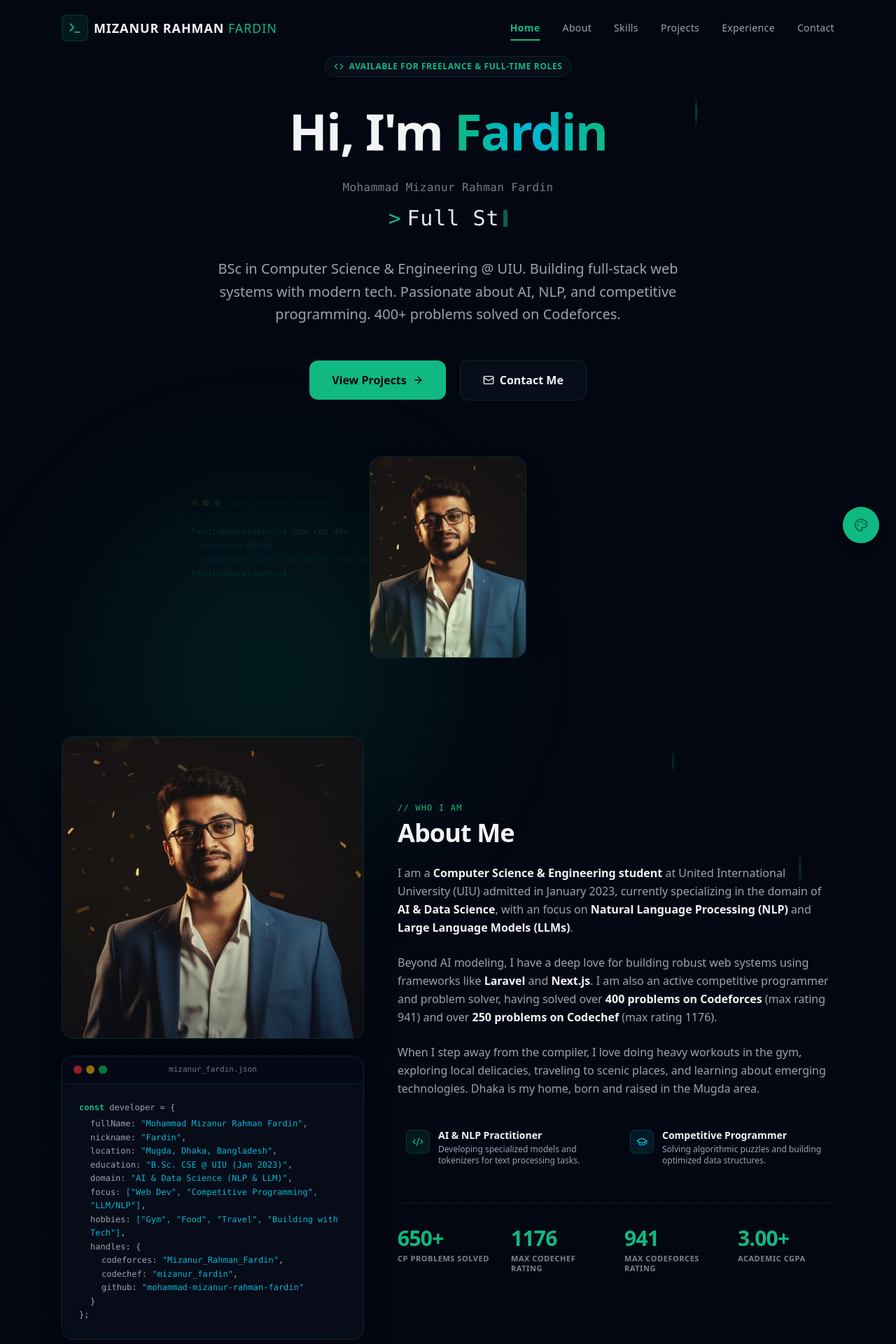
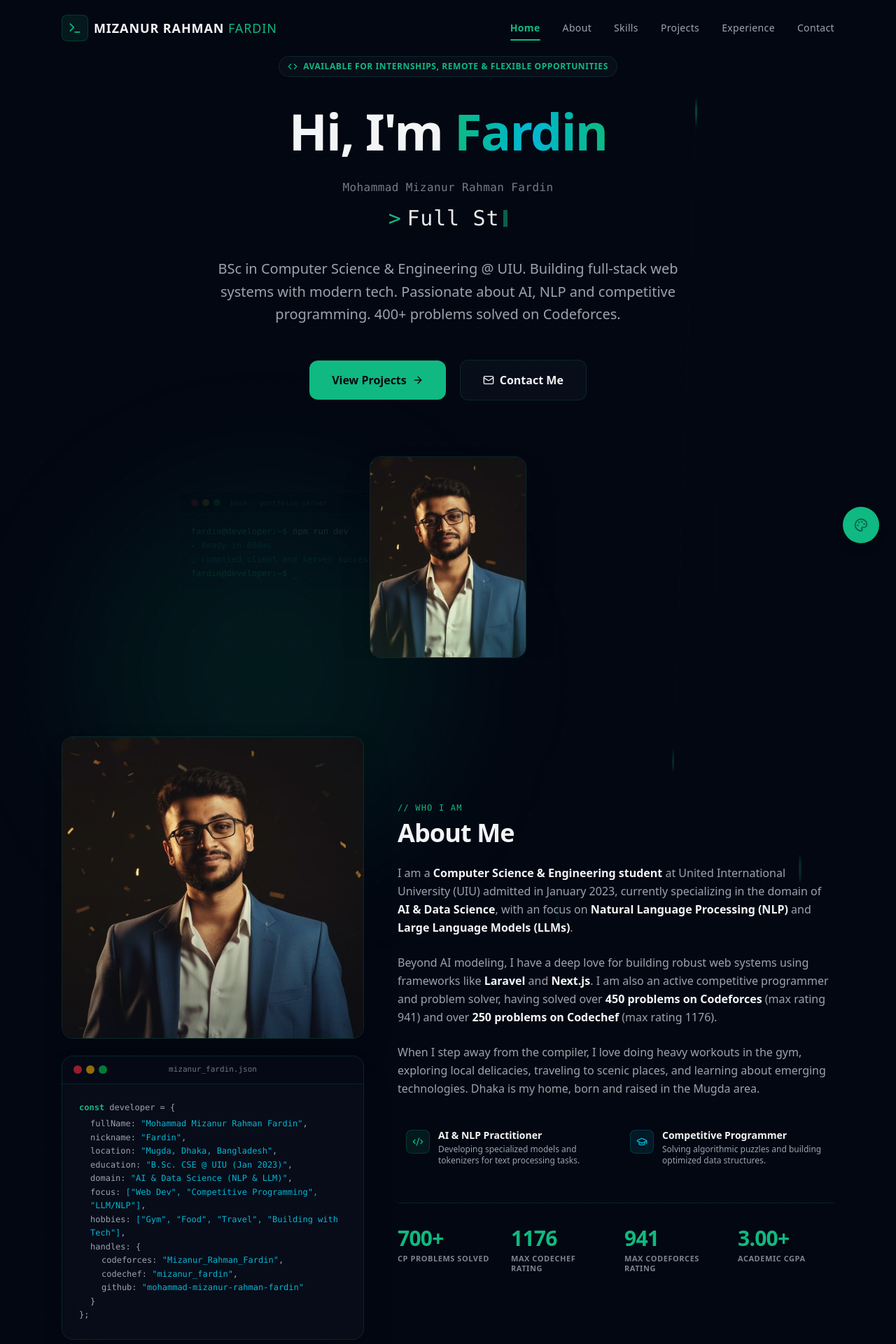
Before and after one commit to mohammad-mizanur-rahman-fardin/mizanur-rahman-fardin, a Next.js app: page / in a window 1280 px wide. Shown: the top 1920 px of the page at 70% size. Built offline with nearby package versions, Linux system fonts and the light colour scheme.

Commit message:
last commit

```diff
--- a/src/components/About.tsx
+++ b/src/components/About.tsx
@@ -7,7 +7,7 @@ import Image from "next/image";
 
 export default function About() {
   const stats = [
-    { value: "650+", label: "CP Problems Solved" },
+    { value: "700+", label: "CP Problems Solved" },
     { value: "1176", label: "Max Codechef Rating" },
     { value: "941", label: "Max Codeforces Rating" },
     { value: "3.00+", label: "Academic CGPA" },
@@ -116,7 +116,7 @@ export default function About() {
               I am a <strong className="text-foreground">Computer Science &amp; Engineering student</strong> at United International University (UIU) admitted in January 2023, currently specializing in the domain of <strong className="text-foreground">AI &amp; Data Science</strong>, with an focus on <strong className="text-foreground">Natural Language Processing (NLP)</strong> and <strong className="text-foreground">Large Language Models (LLMs)</strong>.
             </p>
             <p>
-              Beyond AI modeling, I have a deep love for building robust web systems using frameworks like <strong className="text-foreground">Laravel</strong> and <strong className="text-foreground">Next.js</strong>. I am also an active competitive programmer and problem solver, having solved over <strong className="text-foreground">400 problems on Codeforces</strong> (max rating 941) and over <strong className="text-foreground">250 problems on Codechef</strong> (max rating 1176).
+              Beyond AI modeling, I have a deep love for building robust web systems using frameworks like <strong className="text-foreground">Laravel</strong> and <strong className="text-foreground">Next.js</strong>. I am also an active competitive programmer and problem solver, having solved over <strong className="text-foreground">450 problems on Codeforces</strong> (max rating 941) and over <strong className="text-foreground">250 problems on Codechef</strong> (max rating 1176).
             </p>
             <p>
               When I step away from the compiler, I love doing heavy workouts in the gym, exploring local delicacies, traveling to scenic places, and learning about emerging technologies. Dhaka is my home, born and raised in the Mugda area.
--- a/src/components/Footer.tsx
+++ b/src/components/Footer.tsx
@@ -37,10 +37,10 @@ export default function Footer() {
         {/* Left Side: Brand & Copyright */}
         <div className="flex flex-col items-center md:items-start text-center md:text-left gap-1.5">
           <span className="text-sm font-bold tracking-wider">
-            MIZANUR RAHMAN<span className="text-primary font-light">FARDIN</span>
+            MIZANUR RAHMAN<span className="text-primary font-light"> FARDIN</span>
           </span>
           <p className="text-xs text-muted-text/80">
-            &copy; {new Date().getFullYear()} Fardin Fahim. All rights reserved.
+            &copy; {new Date().getFullYear()} Mohammad Mizanur Rahman Fardin. All rights reserved.
           </p>
         </div>
 
@@ -48,7 +48,7 @@ export default function Footer() {
         <div className="flex items-center gap-1.5 text-xs text-muted-text/75 order-last md:order-none select-none">
           <span>Crafted with</span>
           <Heart className="w-3.5 h-3.5 text-red-500 fill-red-500 animate-pulse" />
-          <span>using Next.js &amp; Tailwind</span>
+          <span>using Next.js &amp; Tailwind CSS</span>
         </div>
 
         {/* Right Side: Quick Social Links */}
--- a/src/components/Hero.tsx
+++ b/src/components/Hero.tsx
@@ -54,7 +54,7 @@ function MagneticButton({
 
 export default function Hero() {
   const [typedText, setTypedText] = useState("");
-  const roles = ["AI & Data Science Enthusiast", "Full Stack Developer", "Competitive Programmer", "NLP & LLM Specialist"];
+  const roles = ["AI & Data Science Enthusiast", "Full Stack Developer", "Competitive Programmer", "NLP & LLM Learner", "Laravel Developer"];
   const [roleIndex, setRoleIndex] = useState(0);
   const [isDeleting, setIsDeleting] = useState(false);
   const [typingSpeed, setTypingSpeed] = useState(100);
@@ -133,7 +133,7 @@ export default function Hero() {
           className="inline-flex items-center gap-2 px-3 py-1.5 rounded-full glass-panel text-xs tracking-wider font-semibold uppercase text-primary border-primary/20 mb-8"
         >
           <Code className="w-3.5 h-3.5" />
-          <span>Available for Freelance & Full-time Roles</span>
+          <span>Available for Internships, Remote & Flexible Opportunities</span>
         </motion.div>
 
         {/* Name Title */}
@@ -176,7 +176,7 @@ export default function Hero() {
           className="text-base sm:text-lg md:text-xl text-muted-text max-w-2xl leading-relaxed mb-12"
         >
           BSc in Computer Science &amp; Engineering @ UIU. Building full-stack web systems with modern tech.
-          Passionate about AI, NLP, and competitive programming. 400+ problems solved on Codeforces.
+          Passionate about AI, NLP and competitive programming. 400+ problems solved on Codeforces.
         </motion.p>
 
         {/* CTA Actions */}
```
